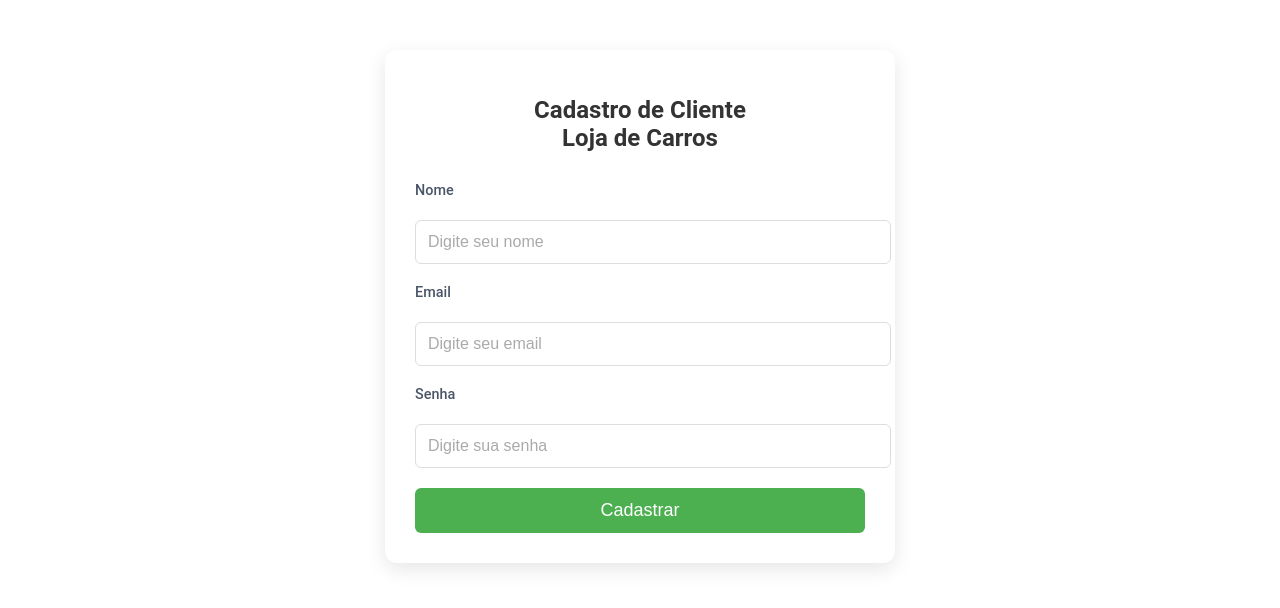
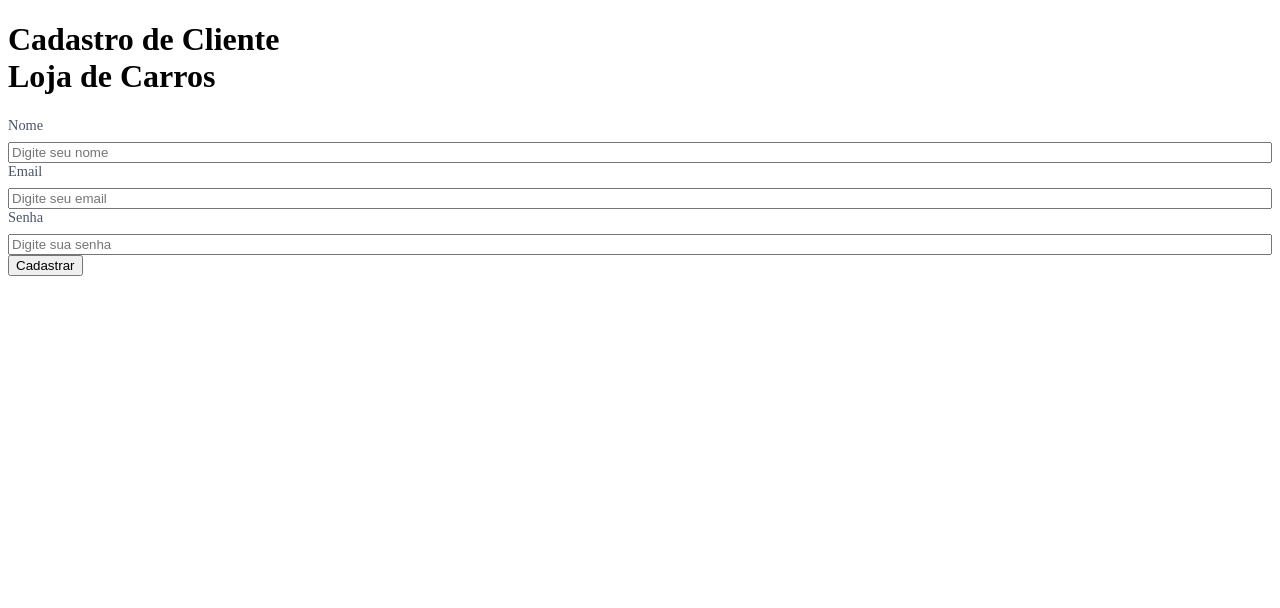
Before and after one commit to JuninhoPAJ/Integrar-Interfaces-e-Servicos-WEB-FRONTEND, a React (Vite) app in the folder loja de ferramentas/: page / in a window 1280 px wide. Shown: the top 608 px of the page. Built offline with nearby package versions, Linux system fonts and the light colour scheme.

Commit message:
personalizando o front

```diff
--- a/loja de ferramentas/src/index.css
+++ b/loja de ferramentas/src/index.css
@@ -1,88 +1 @@
-.App {
-  font-family: 'Roboto', sans-serif;
-  background-color: #f0f0f0;
-  max-width: 450px;
-  margin: 50px auto;
-  padding: 30px;
-  border-radius: 12px;
-  box-shadow: 0 6px 20px rgba(0, 0, 0, 0.1);
-  background-color: #fff;
-}
-
-h1 {
-  text-align: center;
-  font-size: 24px;
-  color: #333;
-  margin-bottom: 30px;
-}
-
-.form-group {
-  margin-bottom: 20px;
-}
-
-label {
-  display: block;
-  font-weight: 600;
-  margin-bottom: 8px;
-  color: #555;
-}
-
-input {
-  width: 100%;
-  padding: 12px;
-  margin-top: 5px;
-  border: 1px solid #ddd;
-  border-radius: 6px;
-  font-size: 16px;
-  transition: border-color 0.3s ease;
-}
-
-input:focus {
-  border-color: #4CAF50;
-  outline: none;
-}
-
-button {
-  width: 100%;
-  padding: 12px;
-  background-color: #4CAF50;
-  color: white;
-  border: none;
-  border-radius: 6px;
-  font-size: 18px;
-  cursor: pointer;
-  transition: background-color 0.3s ease;
-}
-
-button:hover {
-  background-color: #45a049;
-}
-
-button:active {
-  background-color: #388e3c;
-}
-
-input::placeholder {
-  color: #aaa;
-}
-
-.registro-link {
-  text-align: center;
-  margin-top: 20px;
-}
-
-.registro-link span {
-  color: #4CAF50;
-  cursor: pointer;
-  text-decoration: underline;
-}
-
-@media screen and (max-width: 600px) {
-  .App {
-    padding: 20px;
-  }
-
-  h1 {
-    font-size: 20px;
-  }
-}
+/* */
```
